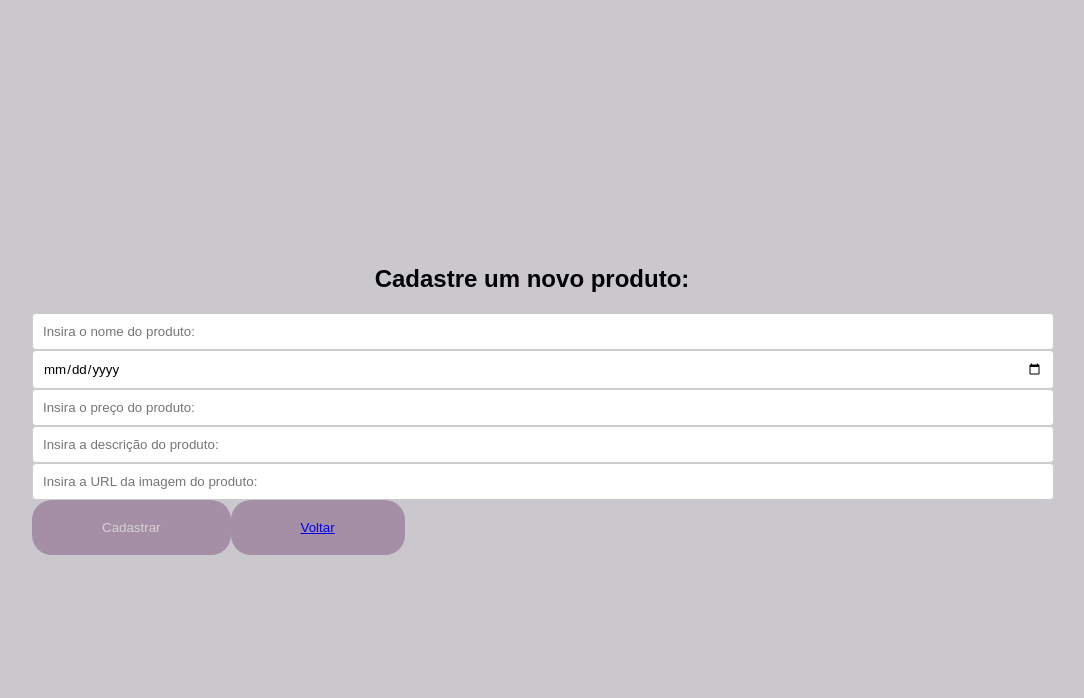
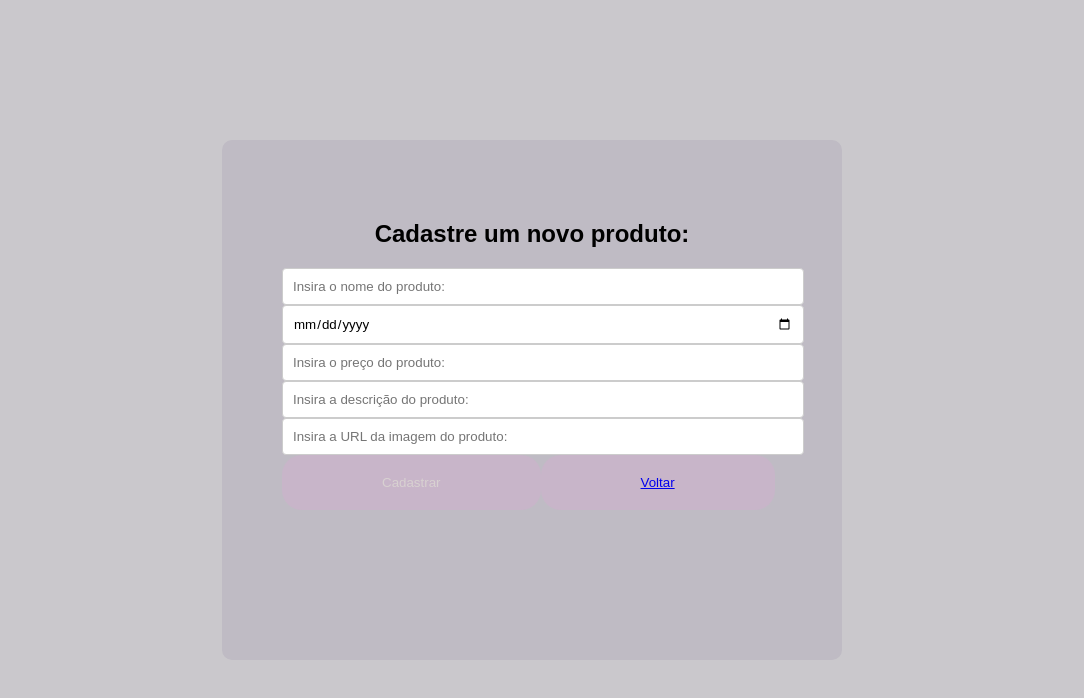
Before and after one commit to httpgabimarquez/projetofinal, a Next.js app in the folder Pessoa_Front-End/Pessoa_Front-End/: page /cadastro in a window 1280 px wide. Shown: the top 698 px of the page, without its empty margins (108-1192 px from the left). Built offline with nearby package versions, Linux system fonts and the light colour scheme.

Commit message:
cor nova

```diff
--- a/Pessoa_Front-End/Pessoa_Front-End/src/app/globals.css
+++ b/Pessoa_Front-End/Pessoa_Front-End/src/app/globals.css
@@ -5,10 +5,11 @@ body {
 }
 
 form {
-    background-color: rgb(202, 200, 204);
-    border-radius: 8px;
-    width: 1000px;
-    padding: 70px;
+    background-color: rgb(191, 187, 196);
+    border-radius: 10px;
+    width: 500px;
+    height: 400px;
+    padding: 60px;
     font-family: Arial, Helvetica, sans-serif;
 }
 
@@ -21,10 +22,10 @@ input {
 }
 
 button {
-    background-color: #a58fa6;
+    background-color: #c8b5c9;
     color: #d8d1d1;
     border: none;
-    padding: 20px 70px 20px;
+    padding: 20px 100px 20px;
     border-radius: 20px;
     cursor: pointer;
     text-align: center;
--- a/Pessoa_Front-End/Pessoa_Front-End/src/app/page.js
+++ b/Pessoa_Front-End/Pessoa_Front-End/src/app/page.js
@@ -22,12 +22,16 @@ export default async function Home() {
         {produtos.map(produto => (
           <div key={produto.codigo}>
             <section id="item1">
+            <br/><br/>
               <b>{produto.titulo}</b>
+              <br/><br/><br/>
               <img src={produto.img} width={300} height={300}></img>
               <p> {produto.data_de_cadastro}</p>
               <p>{produto.preco}</p>
               <p>{produto.descricao}</p>
-        <button>  <Link href={`/produto/${produto.codigo}`}>Ver mais...</Link></button>
+              <br/><br/>
+              <button>  <Link href={`/produto/${produto.codigo}`}>Ver mais</Link> </button>
+              <br/><br/><br/><br/>
             </section>
           </div>
         ))}
```
Lines whose indentation alone changed are shown as unchanged.
